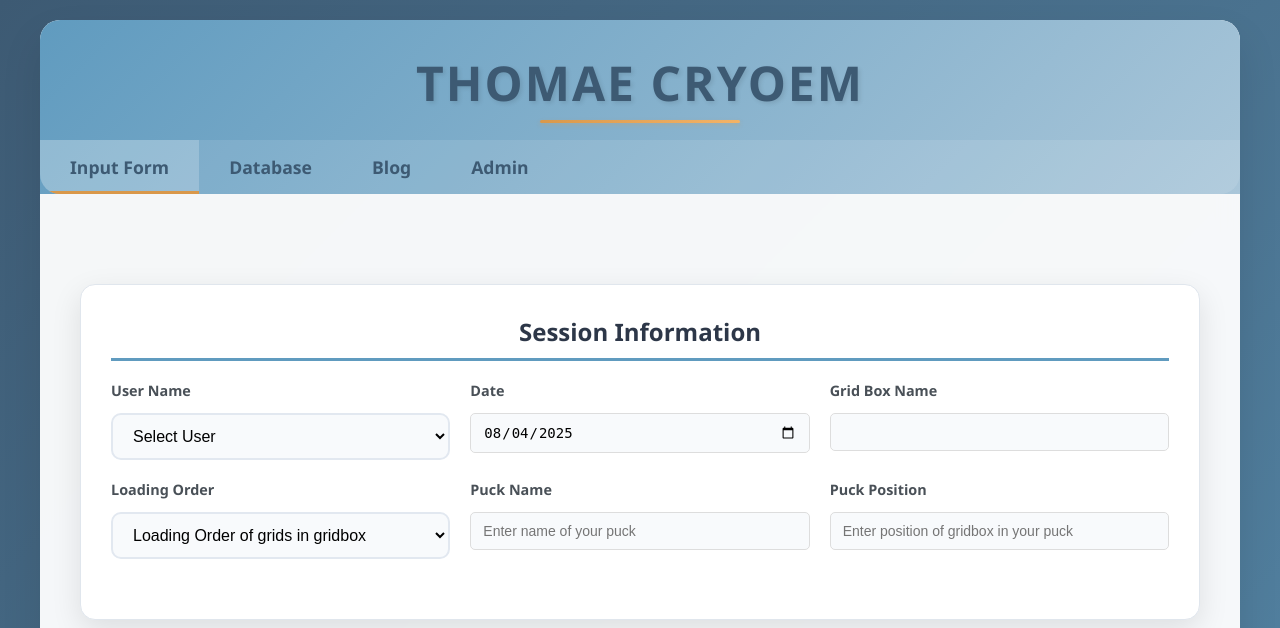
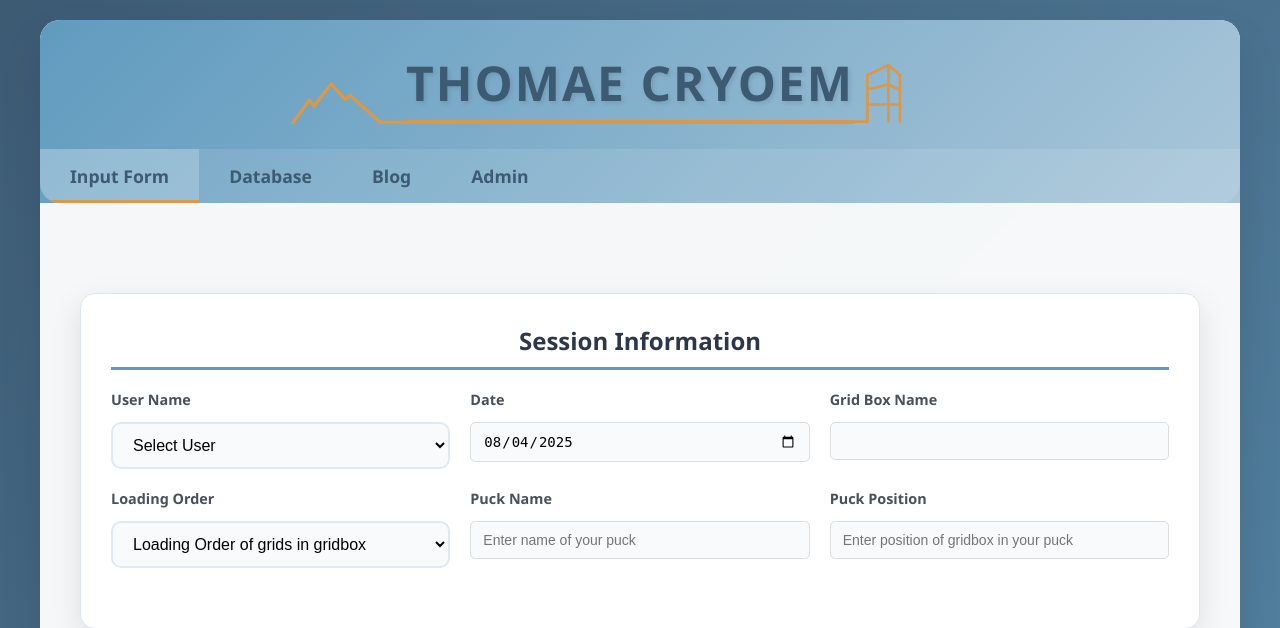
Before and after one commit to LabThoma/upthomae-cryoem-website, a PHP site: page / in a window 1280 px wide. Shown: the top 628 px of the page. Run offline with PHP 8.4, Linux system fonts and the light colour scheme.

Commit message:
Add mountain and microscope into header
Not quite perfect yet with the stroke width but it will have to do for now.

```diff
--- a/grid-managment/src/components/header.html
+++ b/grid-managment/src/components/header.html
@@ -1,5 +1,5 @@
 <div class="header-title">
-  <h1>THOMAE cryoEM</h1>
+  <h1><span>THOMAE cryoEM</span></h1>
 </div>
 <div class="nav-tabs">
   <div class="nav-tab" data-target="inputFormView">Input Form</div>
--- a/grid-managment/src/styles/main.css
+++ b/grid-managment/src/styles/main.css
@@ -49,22 +49,38 @@ body {
     text-shadow: 2px 2px 4px rgba(0, 0, 0, 0.1);
     font-weight: 700;
     letter-spacing: 2px;
-    position: relative;
     color: var(--primary-dark);
     text-transform: uppercase;
+
+    /* Modern approach: Let CSS handle the measurements */
+    display: flex;
+    align-items: flex-end;
+    justify-content: center;
+    gap: 0;
+}
+
+#header h1::before {
+    content: '';
+    width: 120px;
+    height: 60px;
+    background: url('../images/mountains.svg') right bottom / contain no-repeat;
+    flex-shrink: 0;
+}
+
+.header-title h1 span {
+    position: relative;
+    border-bottom: 4px solid var(--accent-orange);
+    padding-bottom: 5px;
+    white-space: nowrap;
+    flex-shrink: 0;
 }
 
 #header h1::after {
     content: '';
-    position: absolute;
-    bottom: -8px;
-    left: 50%;
-    transform: translateX(-50%);
-    width: 200px;
-    height: 3px;
-    background: linear-gradient(90deg, var(--accent-orange) 0%, #F4B366 100%);
-    border-radius: 2px;
-    box-shadow: 0 2px 4px rgba(217, 152, 74, 0.3);
+    width: 140px;
+    height: 60px;
+    background: url('../images/microscope.svg') left bottom / contain no-repeat;
+    flex-shrink: 0;
 }
 
 /* Navigation tabs styling */
```
Also changed, not shown: grid-managment/src/images/microscope.svg (added), grid-managment/src/images/mountains.svg (added).
